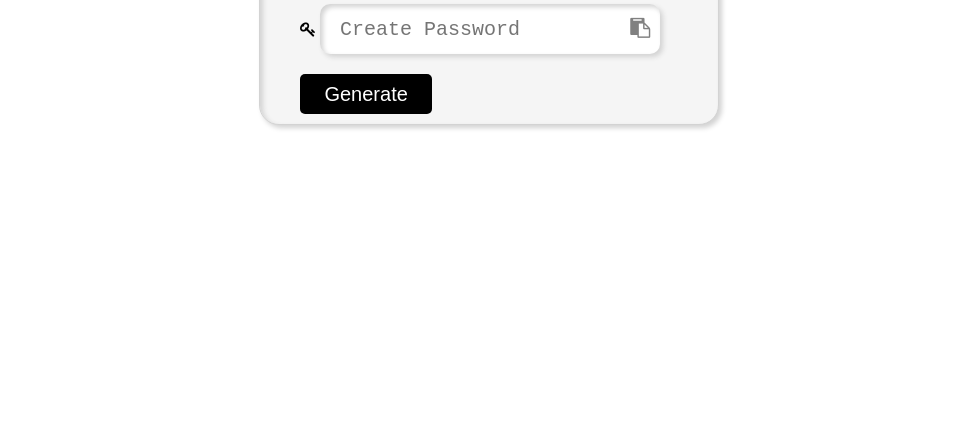
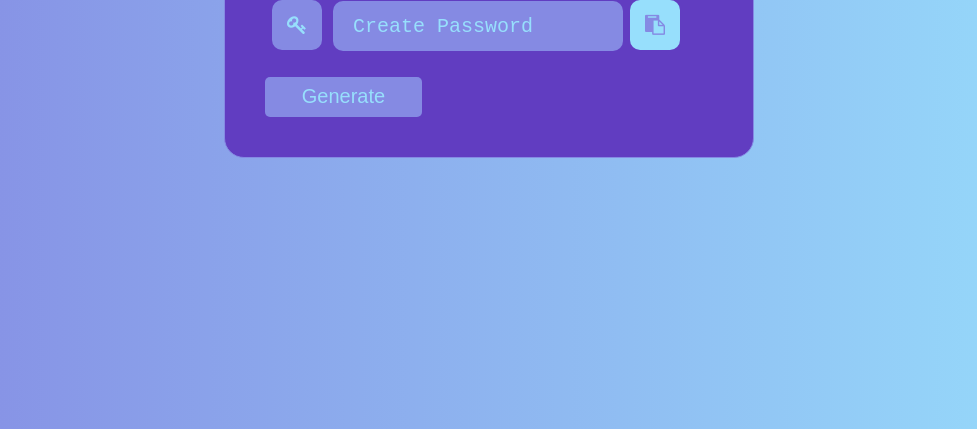
Before and after one commit to Swayam600/Strong-Password-Generator, a plain HTML site: page index.html in a window 1280 px wide. Shown: the part 371-800 px from the top of the page, without its empty margins (151-1128 px from the left). Drawn offline with Linux system fonts and the light colour scheme.

Commit message:
Added styles and global variables

```diff
--- a/style.css
+++ b/style.css
@@ -2,6 +2,13 @@
     margin: 0;
     padding: 0;
     box-sizing: border-box;
+}
+:root {
+    --primary: #858AE3;
+    --secondary: #613DC1;
+
+    --font: #97DFFC;
+    color: var(--font)
 }
 body {
     width: 100vw;
@@ -9,6 +16,7 @@ body {
     display: flex;
     justify-content: center;
     align-items: center;
+    background: linear-gradient(90deg, var(--primary), var(--font))
 }
 ::selection {
     background: none;
@@ -17,53 +25,66 @@ body {
     display: flex;
     flex-direction: column;
     float: left;
-    padding: 10px 40px;
-    background: whitesmoke;
-    border: 1px solid lightgrey;
+    padding: 40px;
+    background: var(--secondary);
+    border: 1px solid var(--primary);
     border-radius: 20px;
-    box-shadow: inset 3px 3px 5px lightgrey,
-    3px 3px 5px lightgrey;
+    width: 530px;
 }
 .container h3 {
     font-size: 35px;
     font-family: monospace;
-    color: rebeccapurple;
+    color: var(--font);
 }
 .container #password {
     padding-left: 20px;
     font-size: 20px;
     height: 50px;
     margin-top: 20px;
-    width: 90%;
+    width: 290px;
     font-family: monospace;
     outline: none;
     border: none;
     border-radius: 10px;
-    box-shadow: inset 3px 3px 5px lightgrey, 3px 3px 5px lightgrey;
-    color: #cc0000;
+    color: var(--font);
+    background: var(--primary)
+}
+.container #password::placeholder {
+    color: var(--font)
 }
 .container button {
     margin-top: 20px;
     outline: none;
     border: none;
     border-radius: 5px;
-    background: black;
-    color: white;
+    background: var(--primary);
+    color: var(--font);
     height: 40px;
     width: 35%;
     font-size: 20px;
     cursor: pointer;
+    transition: 0.5s
 }
 .container button:hover {
-    background-color: rebeccapurple;
+    background-color: var(--font);
+    color: var(--primary)
+}
+.fa {
+    font-size: 20px;
+    color: var(--font);
+    cursor: pointer;
+    transition: .3s;
+    background: var(--primary);
+    height: 50px;
+    padding: 15px 15px;
+    width: 50px;
+    border-radius: 10px;
+    margin: 7px
 }
 .fa-clipboard {
-    font-size: 20px;
-    color: grey;
-    margin-left: -30px;
-    cursor: pointer;
-    transition: .3s;
+    /* right: 50px; */
+    background: var(--font);
+    color: var(--primary);
+    position: relative;
+    display: inline-block
 }
-.fa-clipboard:hover {
-    color: black;
-}
```
